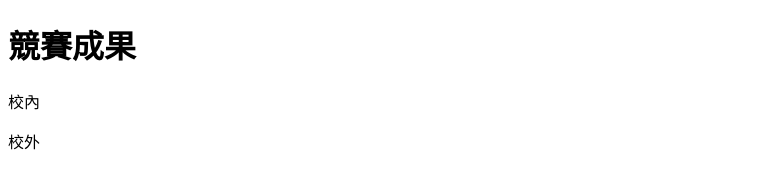
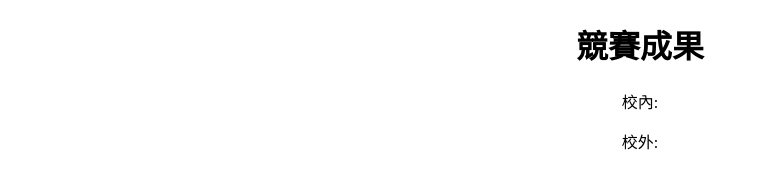
Before and after one commit to 30311Yu/Competition-results, a plain HTML site: page index.html in a window 1280 px wide. Shown: the whole page, without its empty margins (0-759 px from the left). Drawn offline with Linux system fonts and the light colour scheme.

Commit message:
Update index.html

```diff
--- a/index.html
+++ b/index.html
@@ -8,13 +8,14 @@
 </head>
 
 <body>
+<div style="text-align:center;">
 <h1>競賽成果</h1>
-<p>校內</p>
+<p>校內:</p>
 
 
 
 
-<p>校外</p>
+<p>校外:</p>
 
 
 
```
